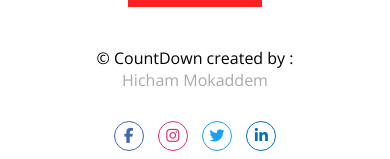
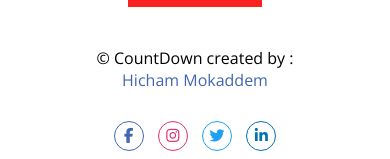
Before and after one commit to mokaddemhicham/countDown, a plain HTML site: page index.html in a window 390 px wide. Shown: the part 364-523 px from the top of the page. Drawn offline with nearby package versions, Linux system fonts and the light colour scheme.

Commit message:
Update style.css

```diff
--- a/css/style.css
+++ b/css/style.css
@@ -196,7 +196,7 @@ button:hover{
     }
     .copyright a{
         text-decoration: none;
-        color: #aaa;
+        color: #4267B2;
     }
     .sm ul li{
         display: inline-block;
```
